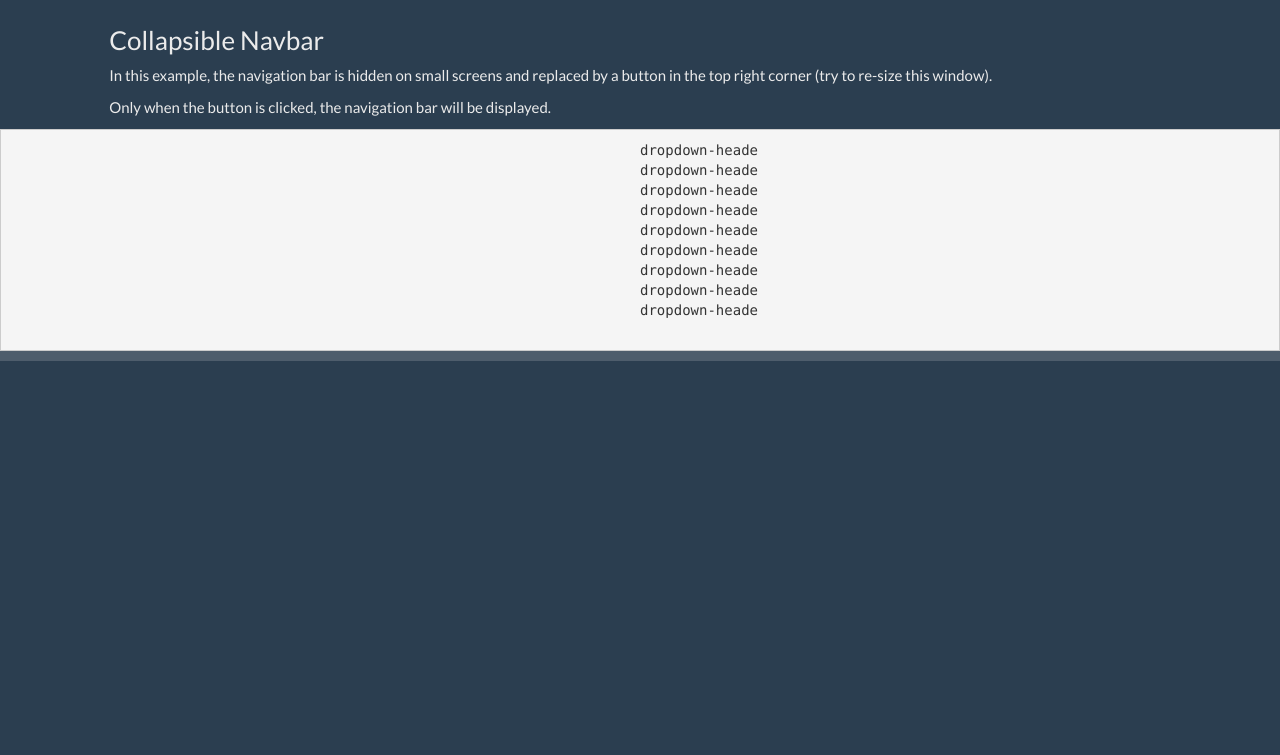
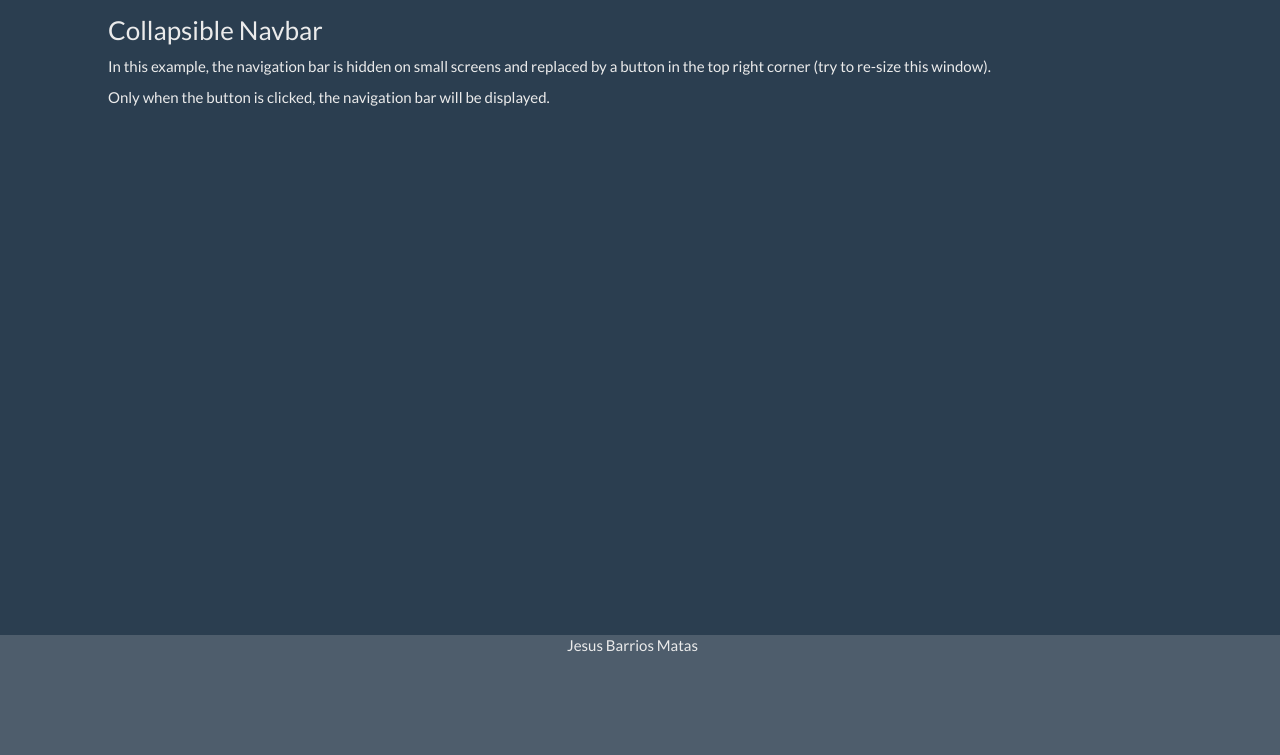
Before and after one commit to IniestaEli/GAME_DIW, a plain HTML site: page views/index.html in a window 1280 px wide. Shown: the part 66-821 px from the top of the page. Before the commit the page ends 800 px from the top, so only its background shows below. Drawn offline with nearby package versions, Linux system fonts and the light colour scheme.

Commit message:
Se termina la principal
Se termina la “master” del proyecto faltaría solo meter el social Media.

```diff
--- a/styles/index.css
+++ b/styles/index.css
@@ -1,20 +1,21 @@
 .navbar-brand{
-  padding: 0px 10px;
+  padding: 0px 0px;
   vertical-align: center;
-  height: 50px;
 }
 #barra{
-  min-height: 10%;
+  padding-right: 0px;
 }
 #contenidoPal{
   min-height: 80%;
 }
 .container-fluid{
+  position: absolute;
   height: 100%;
+  width: 100%;
   padding-left: 0px;
-  padding-right: 0px;
+  padding-right: 15px;
 }
 #footer{
   background-color: #4e5d6c;
-  min-height: 10%;
+  min-height: 15%;
 }
--- a/views/index.html
+++ b/views/index.html
@@ -13,10 +13,9 @@
 <body>
   <div class="container-fluid">
     <!-- NAVBAR DE LA PAGINA !-->
-    <div id="barra" class="row">
-      <div class="col-xs-12">
+    <div class="row">
+      <div id="barra" class="col-xs-12">
         <nav class="navbar navbar-default">
-          <!--<div class="container">!-->
           <div class="navbar-header">
             <button type="button" class="navbar-toggle" data-toggle="collapse" data-target="#myNavbar">
               <span class="icon-bar"></span>
@@ -41,7 +40,6 @@
             <ul class="nav navbar-nav navbar-right">
             </ul>
           </div>
-          <!--</div>!-->
         </nav>
       </div>
     </div>
@@ -58,17 +56,7 @@
       <div class="col-xs-12">
         <footer>
           <div class="text-center">
-            <pre>
-              dropdown-heade
-              dropdown-heade
-              dropdown-heade
-              dropdown-heade
-              dropdown-heade
-              dropdown-heade
-              dropdown-heade
-              dropdown-heade
-              dropdown-heade
-            </pre>
+            Jesus Barrios Matas
           </div>
         </footer>
       </div>
```
Lines whose indentation alone changed are shown as unchanged.
